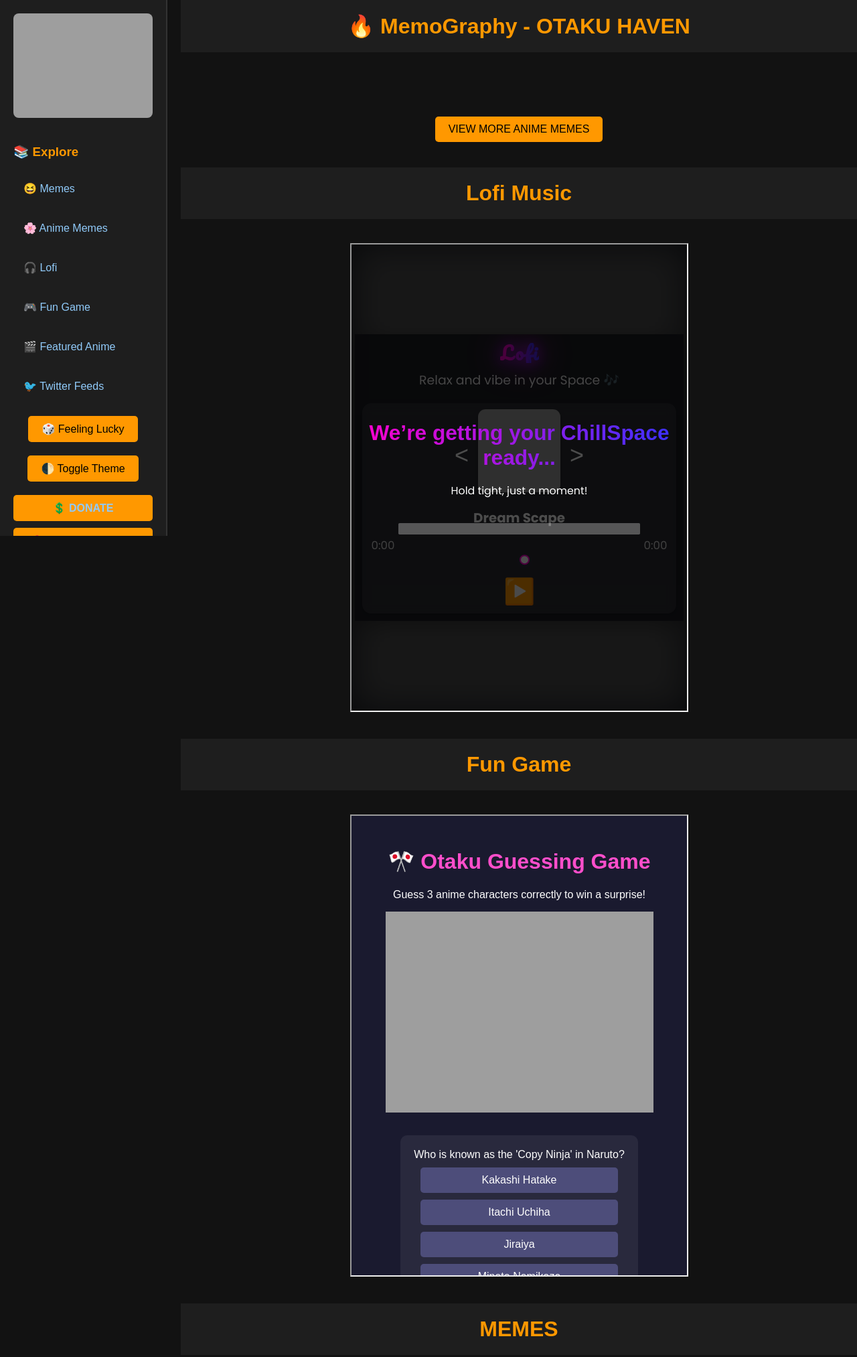
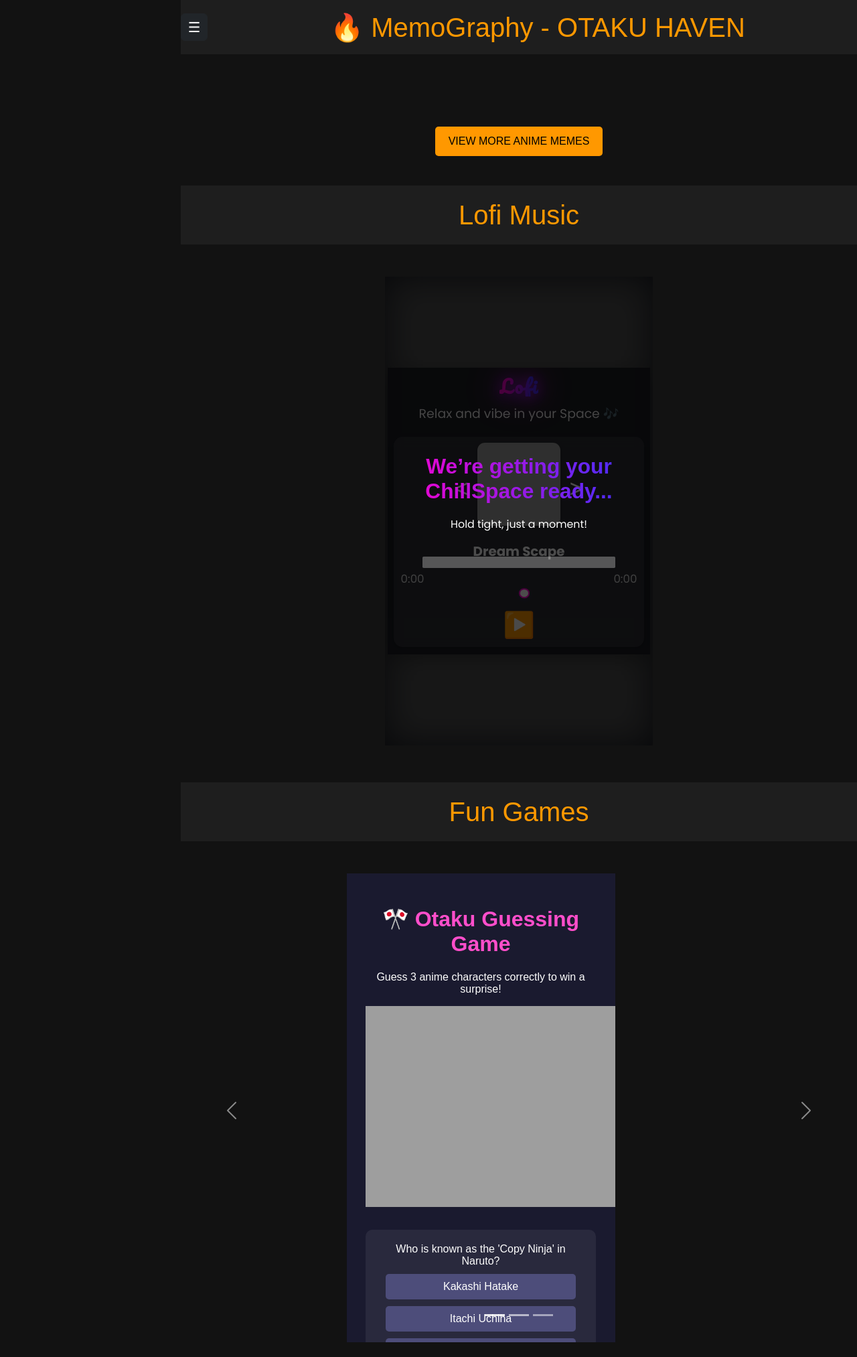
Before and after one commit to SamJoel2007/MemoGraphy, a plain HTML site: page index.html in a window 1280 px wide. Shown: the top 2026 px of the page at 67% size. Drawn offline with nearby package versions, Linux system fonts and the light colour scheme; no server answers; grey boxes are pictures that could not be loaded; a web font is replaced by a local one.

Commit message:
Update index.html

```diff
--- a/index.html
+++ b/index.html
@@ -1,5 +1,12 @@
 <!DOCTYPE html>
 <html lang="en">
+  <head>
+
+  <meta charset="utf-8">
+  <meta name="viewport" content="width=device-width, initial-scale=1">
+  <link href="https://cdn.jsdelivr.net/npm/bootstrap@5.3.3/dist/css/bootstrap.min.css" rel="stylesheet">
+  <script src="https://cdn.jsdelivr.net/npm/bootstrap@5.3.3/dist/js/bootstrap.bundle.min.js"></script>
+</head>
 <head>
   <meta charset="UTF-8" />
   <meta name="viewport" content="width=device-width, initial-scale=1.0">
@@ -122,12 +129,12 @@
   <script src="https://code.jquery.com/jquery-3.6.0.min.js"></script>
 </head>
 <body>
-  <!-- ADS SECTION
-<script type='text/javascript' src='//pl26246910.profitableratecpm.com/7d/ab/c8/7dabc812562c4edefe0c6e559feaf316.js'></script>
-  <script type='text/javascript' src='//pl26246919.profitableratecpm.com/ff/3f/10/ff3f1072805e2c1144f9bbd604d835ba.js'></script>
-  <script type='text/javascript' src='//pl26867868.profitableratecpm.com/8a/49/06/8a4906da4f4bcd0d8f6de1a7c2e05bf5.js'></script>
-  -->
-  <!-- Sidebar -->
+<div class="offcanvas offcanvas-start text-bg-dark" id="demo">
+  <div class="offcanvas-header">
+
+    <button type="button" class="btn-close btn-close-white" data-bs-dismiss="offcanvas"></button>
+  </div>
+  <div class="offcanvas-body">
   <aside id="sidebar">
     <img src="images/logo.png">
     <br><br><br>
@@ -146,23 +153,74 @@
     <a class="sidebar-button" href="https://drive.google.com/file/d/1U9XNfuUNpTJ_eMeH2hVOk9qzBwxhn6Mb/view?usp=sharing" target="_blank">📥 DOWNLOAD APP</a>
     <p style="margin-top: 20px;"><strong>👨‍💻 Sam</strong></p>
   </aside>
+  </div>
+</div>
+  <!-- Sidebar -->
+
 
   <!-- Main content -->
   <div id="main-content">
-    <h1>🔥 MemoGraphy - OTAKU HAVEN</h1>
+    <div class="d-flex align-items-center justify-content-center position-relative" style="background: #1e1e1e; margin: 0;">
+  <!-- 1️⃣ Hamburger toggler -->
+<button
+  class="btn btn-dark me-3"
+  type="button"
+  data-bs-toggle="offcanvas"
+  data-bs-target="#demo"
+  aria-controls="demo"
+  aria-label="Toggle menu"
+  style="font-size: 1.3rem; width: 40px; padding: 4px 6px;"
+>
+  &#9776;
+</button>
+
+  <!-- 2️⃣ Your title -->
+  <h1 class="flex-grow-1 text-center mb-0" style="color: #ff9800; padding: 10px 0;">
+    🔥 MemoGraphy - OTAKU HAVEN
+  </h1>
+</div>
     <br><br>
     <div id="anime-memes-container"></div>
     <button id="view-anime">VIEW MORE ANIME MEMES</button>
     <br>
     <h1 id="lofi">Lofi Music</h1> <br><br>
     <div style="text-align: center;">
-      <iframe src="lofi.html" width="50%" height="700px"></iframe>
+      <iframe src="lofi.html" width="400px" height="700px"></iframe>
     </div>
     <br><br>
 
-    <h1 id="game">Fun Game</h1> <br><br>
+    <h1 id="game">Fun Games</h1> <br><br>
     <div style="text-align: center;">
-      <iframe src="fun_game.html" width="50%" height="690px"></iframe>
+      <div id="demo" class="carousel slide" data-bs-ride="carousel">
+
+  <!-- Indicators/dots -->
+  <div class="carousel-indicators">
+    <button type="button" data-bs-target="#demo" data-bs-slide-to="0" class="active"></button>
+    <button type="button" data-bs-target="#demo" data-bs-slide-to="1"></button>
+    <button type="button" data-bs-target="#demo" data-bs-slide-to="2"></button>
+  </div>
+
+  <!-- The slideshow/carousel -->
+  <div class="carousel-inner">
+    <div class="carousel-item active">
+      <iframe src="fun_game.html" width="400px" height="700px"></iframe>
+    </div>
+    <div class="carousel-item">
+      <iframe src="fun_game.html" width="400px" height="700px"></iframe>
+    </div>
+    <div class="carousel-item">
+      <iframe src="fun_game.html" width="400px" height="700px"></iframe>
+    </div>
+  </div>
+
+  <!-- Left and right controls/icons -->
+  <button class="carousel-control-prev" type="button" data-bs-target="#demo" data-bs-slide="prev">
+    <span class="carousel-control-prev-icon"></span>
+  </button>
+  <button class="carousel-control-next" type="button" data-bs-target="#demo" data-bs-slide="next">
+    <span class="carousel-control-next-icon"></span>
+  </button>
+</div>
     </div> <br><br>
 
     <h1>MEMES</h1>
```
